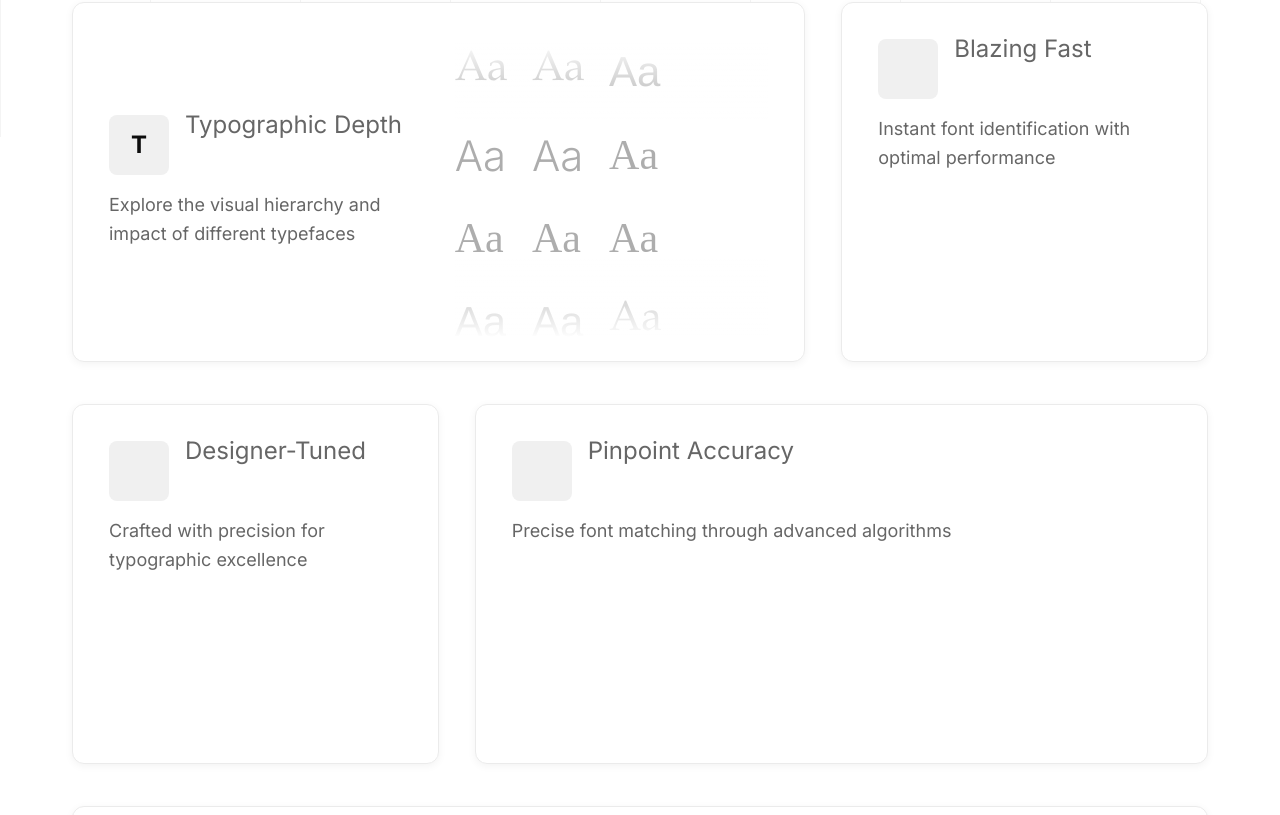
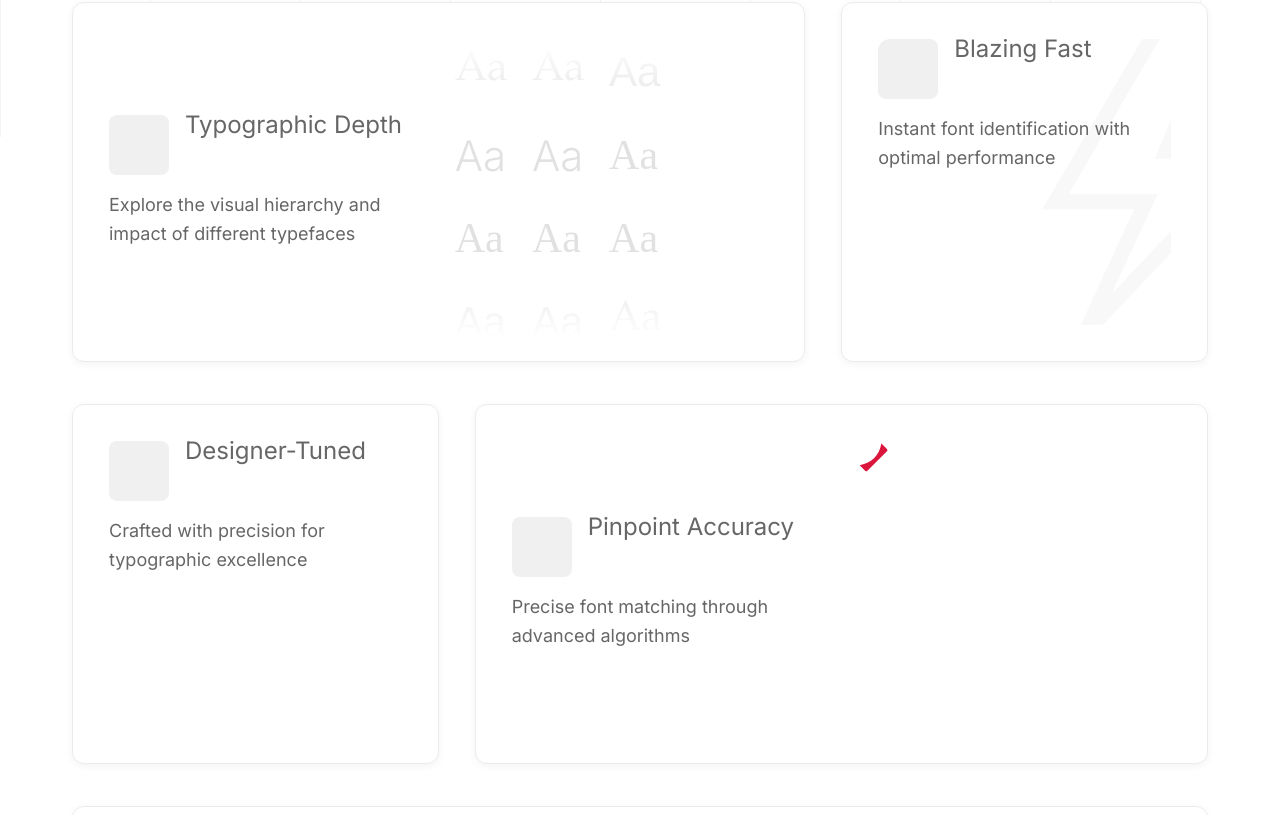
Before and after one commit to ajamous1/my-type.ai, a Next.js app: page / in a window 1280 px wide. Shown: the part 1213-2028 px from the top of the page. Built offline with nearby package versions, Linux system fonts and the light colour scheme.

Commit message:
added the blazing fast card, halfway through pinpoint accuracy

```diff
--- a/src/components/landing-page/assets/grid/BentoGrid.tsx
+++ b/src/components/landing-page/assets/grid/BentoGrid.tsx
@@ -3,6 +3,9 @@
 import { useState, useEffect, ReactElement } from 'react';
 import styles from '@/styles/BentoGrid.module.css';
 import FontAnimationCard from './FontAnimationCard';
+import LightningBoltCard from './LightningBoltCard';
+import PinpointAccuracyCard from './PinpointAccuracyCard';
+
 
 interface CardData {
   title: string;
@@ -62,13 +65,14 @@ export default function BentoGrid(): ReactElement {
           {/* Top row: large + small */}
           <div className={styles.topRow}>
             <FontAnimationCard title={fontCards[0].title} description={fontCards[0].description} size="large" />
-            <BentoCard title={fontCards[1].title} description={fontCards[1].description} size="small" />
+            <LightningBoltCard title={fontCards[1].title} description={fontCards[1].description} size="small" />
           </div>
 
           <div className={styles.bottomRow}>
             <BentoCard title={fontCards[2].title} description={fontCards[2].description} size="small" />
-            <BentoCard title={fontCards[3].title} description={fontCards[3].description} size="large" />
+            <PinpointAccuracyCard title={fontCards[3].title} description={fontCards[3].description} size="large" />
           </div>
+
 
           <div className={styles.fullWidthRow}>
             <BentoCard title={fontCards[4].title} description={fontCards[4].description} size="full" />
--- a/src/components/landing-page/assets/grid/FontAnimationCard.tsx
+++ b/src/components/landing-page/assets/grid/FontAnimationCard.tsx
@@ -22,6 +22,23 @@ export default function FontAnimationCard({
   const containerRef = useRef<HTMLDivElement>(null);
   const [isCardHovered, setIsCardHovered] = useState(false);
   const [hasInteracted, setHasInteracted] = useState(false);
+  const [isMobile, setIsMobile] = useState(false);
+
+  // Check if screen is mobile size
+  useEffect(() => {
+    const checkMobile = () => {
+      setIsMobile(window.innerWidth <= 425);
+    };
+
+    // Set initial value
+    checkMobile();
+
+    // Add event listener for window resize
+    window.addEventListener('resize', checkMobile);
+
+    // Cleanup
+    return () => window.removeEventListener('resize', checkMobile);
+  }, []);
 
   useEffect(() => {
     const container = containerRef.current;
@@ -81,14 +98,15 @@ export default function FontAnimationCard({
       onMouseLeave={() => setIsCardHovered(false)}
     >
       <div className={styles.cardContentRow}>
-        <div className={styles.leftColumn}>
+        <div className={`${styles.leftColumn} ${isMobile ? styles.fullWidth : ''}`}>
           <div className={styles.cardHeader}>
-            <div className={styles.thumbnail}>T</div>
+            <div className={styles.thumbnail}></div>
             <h3 className={styles.title}>{title}</h3>
           </div>
           <p>{description}</p>
         </div>
 
+        {!isMobile && (
           <div
             ref={containerRef}
             className={`${styles.fallingTextContainer} ${isCardHovered ? styles.hovering : ''} ${hasInteracted ? styles.animated : ''}`}
@@ -112,6 +130,7 @@ export default function FontAnimationCard({
               {generateFontItems(27)}
             </div>
           </div>
+        )}
       </div>
     </div>
   );
--- /dev/null
+++ b/src/components/landing-page/assets/grid/LightningBoltCard.tsx
@@ -0,0 +1,59 @@
+// components/LightningBoltCard.tsx
+'use client';
+
+import styles from '@/styles/BentoGrid.module.css';
+
+interface LightningBoltCardProps {
+  title: string;
+  description: string;
+  size?: 'default' | 'small' | 'large' | 'full';
+}
+
+export default function LightningBoltCard({ title, description, size = 'default' }: LightningBoltCardProps) {
+  return (
+    <div className={`${styles.bentoCard} ${styles[size]}`}>
+      <div className={styles.clippedCard}>
+        <div className={styles.strokeZapWrapper}>
+          <svg
+            viewBox="0 0 64 64"
+            className={styles.strokeZapSVG}
+            xmlns="http://www.w3.org/2000/svg"
+          >
+            <defs>
+              <linearGradient id="zap-gradient" x1="0%" y1="0%" x2="100%" y2="0%">
+                <stop offset="0%" stopColor="#DC143C" />
+                <stop offset="100%" stopColor="#DC143C" stopOpacity="0" />
+              </linearGradient>
+            </defs>
+
+            {/* Gray static outline */}
+            <path
+              d="M32 2 L12 36 H30 L18 62 L52 26 H34 L44 2 Z"
+              stroke="#999"
+              strokeWidth="3"
+              fill="none"
+              className={styles.grayBolt}
+            />
+
+            {/* Red animated zap */}
+            <path
+              d="M32 2 L12 36 H30 L18 62 L52 26 H34 L44 2 Z"
+              stroke="url(#zap-gradient)"
+              strokeWidth="3"
+              fill="none"
+              className={styles.redZap}
+            />
+          </svg>
+        </div>
+
+        <div className={styles.overlayContent}>
+          <div className={styles.cardHeader}>
+            <div className={styles.thumbnail}></div>
+            <h3 className={styles.title}>{title}</h3>
+          </div>
+          <p className={styles.description}>{description}</p>
+        </div>
+      </div>
+    </div>
+  );
+}
--- /dev/null
+++ b/src/components/landing-page/assets/grid/PinpointAccuracyCard.tsx
@@ -0,0 +1,86 @@
+// components/PinpointAccuracyCard.tsx
+'use client';
+
+import { useEffect, useRef, useState } from 'react';
+import styles from '@/styles/BentoGrid.module.css';
+
+const fonts = [
+  'Helvetica', 'Futura', 'Avant Garde',
+  'Garamond', 'Inter', 'Times New Roman'
+];
+
+interface PinpointAccuracyCardProps {
+  title?: string;
+  description?: string;
+  size?: 'default' | 'small' | 'large' | 'full';
+}
+
+export default function PinpointAccuracyCard({
+  title = 'Pinpoint Accuracy',
+  description = 'Precise font matching through advanced algorithms',
+  size = 'large',
+}: PinpointAccuracyCardProps) {
+  const containerRef = useRef<HTMLDivElement>(null);
+  const [mousePos, setMousePos] = useState({ x: 0, y: 0 });
+
+  useEffect(() => {
+    const container = containerRef.current;
+    if (!container) return;
+
+    const handleMouseMove = (e: MouseEvent) => {
+      const rect = container.getBoundingClientRect();
+      setMousePos({
+        x: e.clientX - rect.left,
+        y: e.clientY - rect.top,
+      });
+    };
+
+    container.addEventListener('mousemove', handleMouseMove);
+    return () => container.removeEventListener('mousemove', handleMouseMove);
+  }, []);
+
+  const generateFontItems = (offset = 0) =>
+    Array.from({ length: 6 }).map((_, i) => (
+      <span
+        key={offset + i}
+        className={styles.fallingText}
+        style={{ fontFamily: fonts[(offset + i) % fonts.length] }}
+      >
+        Aa
+      </span>
+    ));
+
+  return (
+    <div className={`${styles.bentoCard} ${styles[size]}`}>
+      <div className={styles.cardContentRow}>
+        <div className={styles.leftColumn}>
+          <div className={styles.cardHeader}>
+            <div className={styles.thumbnail}></div>
+            <h3 className={styles.title}>{title}</h3>
+          </div>
+          <p>{description}</p>
+        </div>
+
+        <div
+          ref={containerRef}
+          className={styles.pinpointContainer}
+          style={{
+            '--mask-x': `${mousePos.x}px`,
+            '--mask-y': `${mousePos.y}px`,
+          } as React.CSSProperties}
+        >
+          <div className={styles.fontGridStatic}>
+            {generateFontItems(0)}
+            {generateFontItems(6)}
+            {generateFontItems(12)}
+          </div>
+
+          <div
+            className={styles.crosshair}
+            style={{ left: mousePos.x, top: mousePos.y }}
+          />
+        </div>
+      </div>
+    </div>
+  );
+}
--- a/src/styles/BentoGrid.module.css
+++ b/src/styles/BentoGrid.module.css
@@ -97,6 +97,7 @@
 
 .fullWidth {
   grid-column: 1 / -1;
+  width: 100%;
 }
 
 @media (max-width: 640px) {
@@ -156,7 +157,7 @@
   font-weight: 300;
   position: relative;
   z-index: 2;
-  color: rgba(51, 51, 51, 0.4);
+  color: rgba(51, 51, 51, 0.15);
   background-clip: text;
   -webkit-background-clip: text;
   transition: none;
@@ -168,7 +169,7 @@
     rgba(220, 20, 60, 1) 0%,
     rgba(220, 20, 60, 0.8) 30%,
     rgba(220, 20, 60, 0.4) 60%,
-    rgba(51, 51, 51, 0.4) 80%
+    rgba(51, 51, 51, 0.15) 80%
   );
   background-clip: text;
   -webkit-background-clip: text;
@@ -215,3 +216,141 @@
   bottom: 0;
   background: linear-gradient(to top, white 0%, rgba(255, 255, 255, 0) 100%);
 }
+
+.clippedCard {
+  position: relative;
+  width: 100%;
+  height: 100%;
+  overflow: hidden;
+  border-radius: 12px;
+}
+
+.strokeZapWrapper {
+  position: absolute;
+  inset: 0;
+  z-index: 0;
+  display: flex;
+  align-items: center;
+  justify-content: flex-end;
+  pointer-events: none;
+  transform: translateX(45%);
+}
+
+.strokeZapSVG {
+  width: 350%;
+  height: 350%;
+  transform: scale(1.1);
+}
+
+.grayBolt {
+  opacity: 0.07;
+  transition: filter 0.2s ease, opacity 0.3s ease;
+}
+
+/* Red animated path */
+.redZap {
+  stroke-dasharray: 300;
+  stroke-dashoffset: 300;
+  animation: none;
+  opacity: 0.9;
+  transition: stroke-dashoffset 0.4s ease-in-out;
+}
+
+/* Zap in */
+.bentoCard:hover .redZap {
+  animation: zapForward 1.2s forwards ease-in-out;
+}
+
+/* Zap out */
+.bentoCard:not(:hover) .redZap {
+  animation: zapReverse 0.7s forwards ease-in-out;
+}
+
+/* CHARGED GLOW EFFECT */
+.bentoCard:hover .grayBolt {
+  animation: glowCharge 0.4s steps(2, end) 1.1s 2,
+             boltGlow 0.6s ease-out 1.9s forwards;
+}
+
+.bentoCard:not(:hover) .grayBolt {
+  animation: none;
+  filter: none;
+}
+
+/* === Animations === */
+@keyframes zapForward {
+  from { stroke-dashoffset: 300; }
+  to   { stroke-dashoffset: 0; }
+}
+
+@keyframes zapReverse {
+  from { stroke-dashoffset: 0; }
+  to   { stroke-dashoffset: 300; }
+}
+
+/* Flicker pulse — sharp tension flashes */
+@keyframes glowCharge {
+  0%   { filter: drop-shadow(0 0 2px #DC143C); }
+  50%  { filter: drop-shadow(0 0 12px #DC143C); }
+  100% { filter: drop-shadow(0 0 3px #DC143C); }
+}
+
+/* Final sustained glow */
+@keyframes boltGlow {
+  from {
+    filter: drop-shadow(0 0 10px #DC143C);
+    opacity: 0.1;
+  }
+  to {
+    filter: drop-shadow(0 0 20px #DC143C);
+    opacity: 0.15;
+  }
+}
+
+/* === Pinpoint Accuracy === */
+
+.pinpointContainer {
+  position: relative;
+  flex: 1;
+  height: 100%;
+  width: 100%;
+  overflow: visible;
+
+  mask-image: radial-gradient(
+    circle 34px at var(--mask-x, 50%) var(--mask-y, 50%),
+    white 99%, transparent 100%
+  );
+  -webkit-mask-image: radial-gradient(
+    circle 34px at var(--mask-x, 50%) var(--mask-y, 50%),
+    white 99%, transparent 100%
+  );
+
+  mask-repeat: no-repeat;
+  -webkit-mask-repeat: no-repeat;
+  transition: mask-position 0.1s ease, -webkit-mask-position 0.1s ease;
+}
+
+.fontGridStatic {
+  display: grid;
+  grid-template-columns: repeat(3, 1fr);
+  gap: 1.5rem;
+  padding: 1rem;
+}
+
+.crosshair {
+  position: absolute;
+  width: 70px;
+  height: 70px;
+  transform: translate(-50%, -50%);
+  background: url('/assets/elements/crosshair.svg') no-repeat center center;
+  background-size: contain;
+  pointer-events: none;
+  z-index: 10;
+}
+
+@media (pointer: fine) {
+  .pinpointContainer {
+    /* JS logic will constrain crosshair via inline style using these boundaries */
+    --crosshair-margin: 30px; /* half of 160px */
+  }
+}
```
Also changed, not shown: public/assets/animation/lightning.svg (added), public/assets/elements/crosshair.svg (added). Lines whose indentation alone changed are shown as unchanged.
